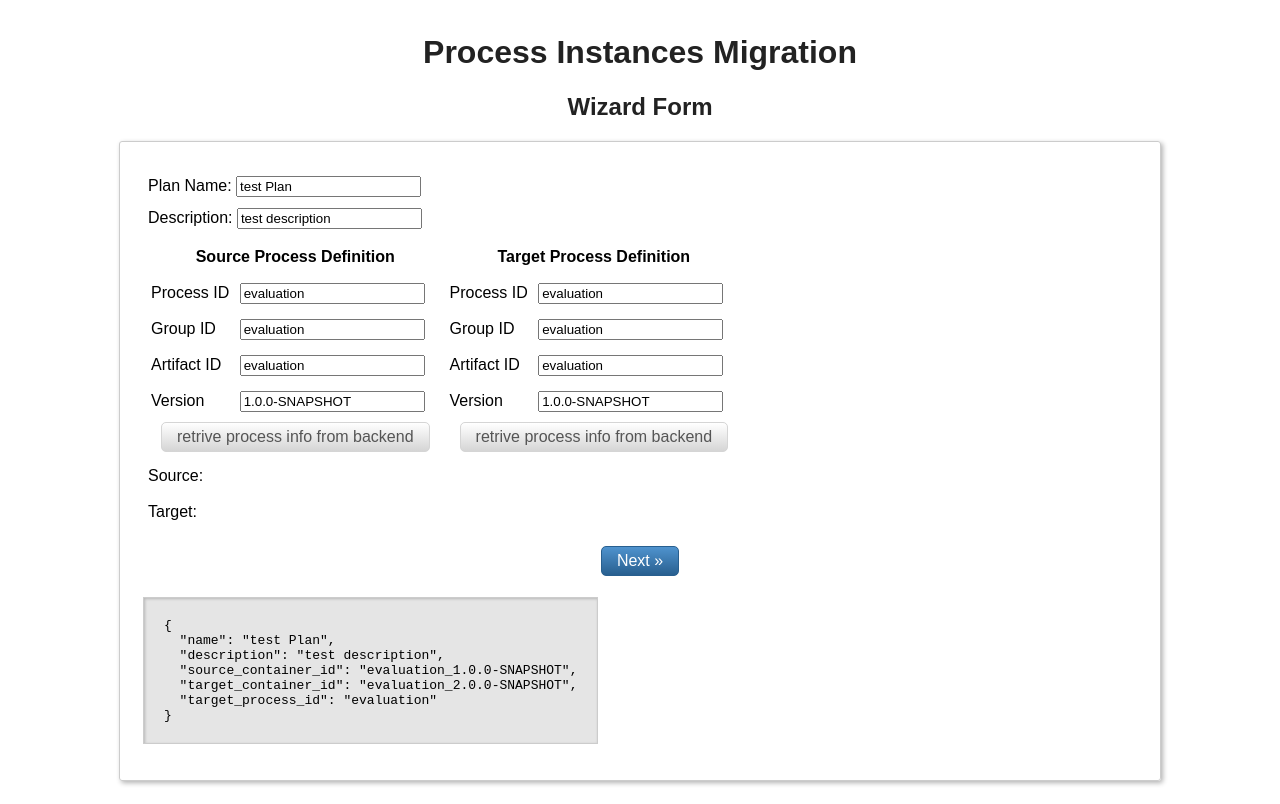
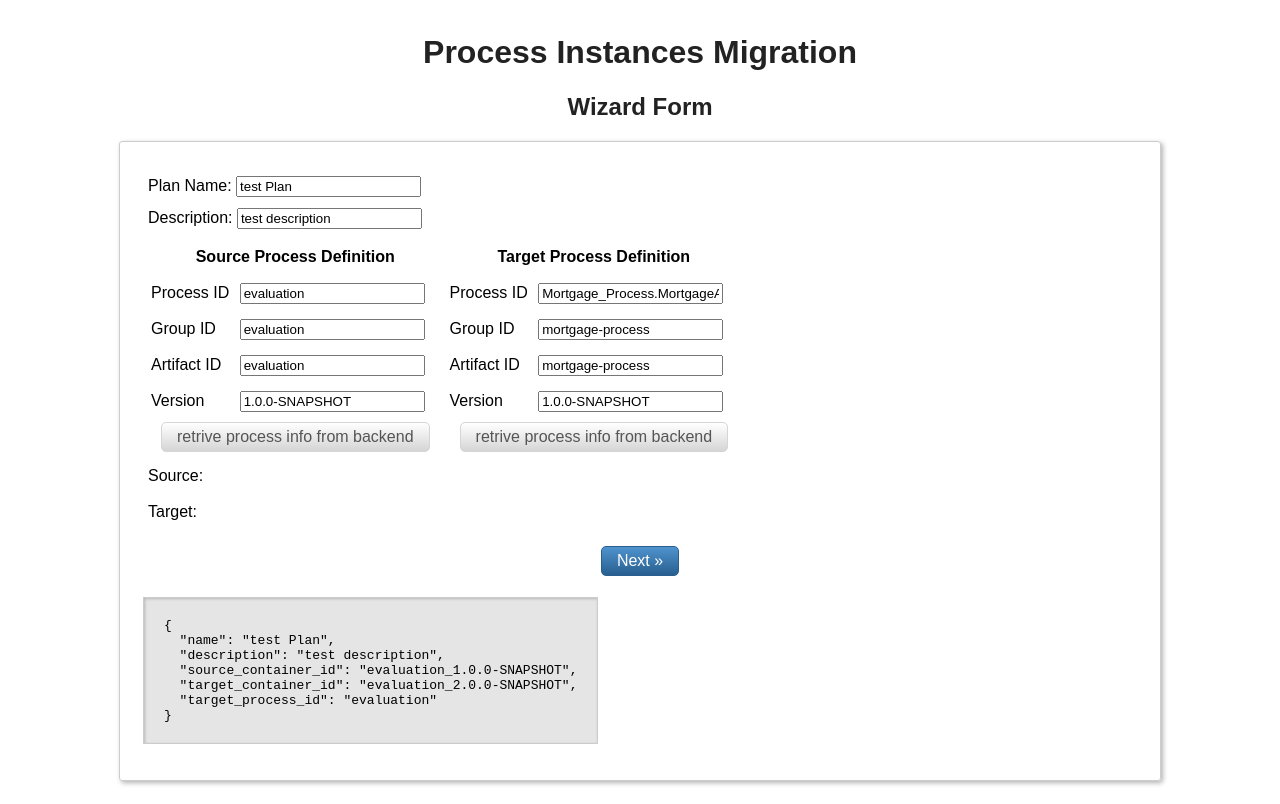
Before and after one commit to calvinzhuca/instance-gui, a React app: page / in a window 1280 px wide. Built offline with nearby package versions, Linux system fonts and the light colour scheme; the HTML template or start-up script is replaced by a standard one.

Commit message:
update for svg viewport size + default target input values

```diff
--- a/src/component/DefinitionTables.js
+++ b/src/component/DefinitionTables.js
@@ -9,6 +9,17 @@ import SearchInputTable from "./SearchInputTable";
 export default class DefinitionTables extends Component {
     constructor (props) {
       super(props);
+
+      this.state = {
+          sourceProcessId: 'evaluation',
+          sourceGroupId: 'evaluation',
+          sourceArtifactId: 'evaluation',
+          sourceVersion: '1.0.0-SNAPSHOT',
+          targetProcessId: 'Mortgage_Process.MortgageApprovalProcess',
+          targetGroupId: 'mortgage-process',
+          targetArtifactId: 'mortgage-process',
+          targetVersion: '1.0.0-SNAPSHOT'
+      };
     }
 
 
@@ -66,11 +77,19 @@ export default class DefinitionTables extends Component {
               <td>
                     <SearchInputTable tableHeader="Source Process Definition"
                         onClick={this.props.retriveSourceInfo}
+                        processId={this.state.sourceProcessId}
+                        groupId={this.state.sourceGroupId}
+                        artifactId={this.state.sourceArtifactId}
+                        version={this.state.sourceVersion}
                     />
               </td>
               <td>
                     <SearchInputTable tableHeader="Target Process Definition"
                         onClick={this.props.retriveTargetInfo}
+                        processId={this.state.targetProcessId}
+                        groupId={this.state.targetGroupId}
+                        artifactId={this.state.targetArtifactId}
+                        version={this.state.targetVersion}
                     />
               </td>
             </tr>
--- a/src/component/SearchInputTable.js
+++ b/src/component/SearchInputTable.js
@@ -7,10 +7,10 @@ export default class SearchInputTable extends Component {
     constructor (props) {
       super(props);
       this.state = {
-          processId: 'evaluation',
-          groupId: 'evaluation',
-          artifactId: 'evaluation',
-          version: '1.0.0-SNAPSHOT',
+          processId: this.props.processId,
+          groupId: this.props.groupId,
+          artifactId: this.props.artifactId,
+          version: this.props.version
       };
 
     }
--- a/src/component/SvgControllerPan.js
+++ b/src/component/SvgControllerPan.js
@@ -29,12 +29,12 @@ export default class SvgControllerPan extends Component {
                       onMouseMove={event => console.log('move', event.x, event.y)}
                       onMouseDown={event => console.log('down', event.x, event.y)}>
 
-                          <svg width='1500' height='900'>
-                              <SvgLoader svgXML={this.props.svgcontents} style={{width:'100%', height:'20%', border:'solid 0px'}}>
-                                    <SvgProxy selector={this.props.previousSelector} fill="white"/>
-                                    <SvgProxy selector={this.props.currentSelector} fill="yellow"/>
-                              </SvgLoader>
-                          </svg>
+                      <svg width='2815' height='1415'>
+                          <SvgLoader svgXML={this.props.svgcontents} >
+                                <SvgProxy selector={this.props.previousSelector} fill="black"/>
+                                <SvgProxy selector={this.props.currentSelector} fill="yellow"/>
+                          </SvgLoader>
+                      </svg>
                       </ReactSVGPanZoom>
 
                 </div>
```
